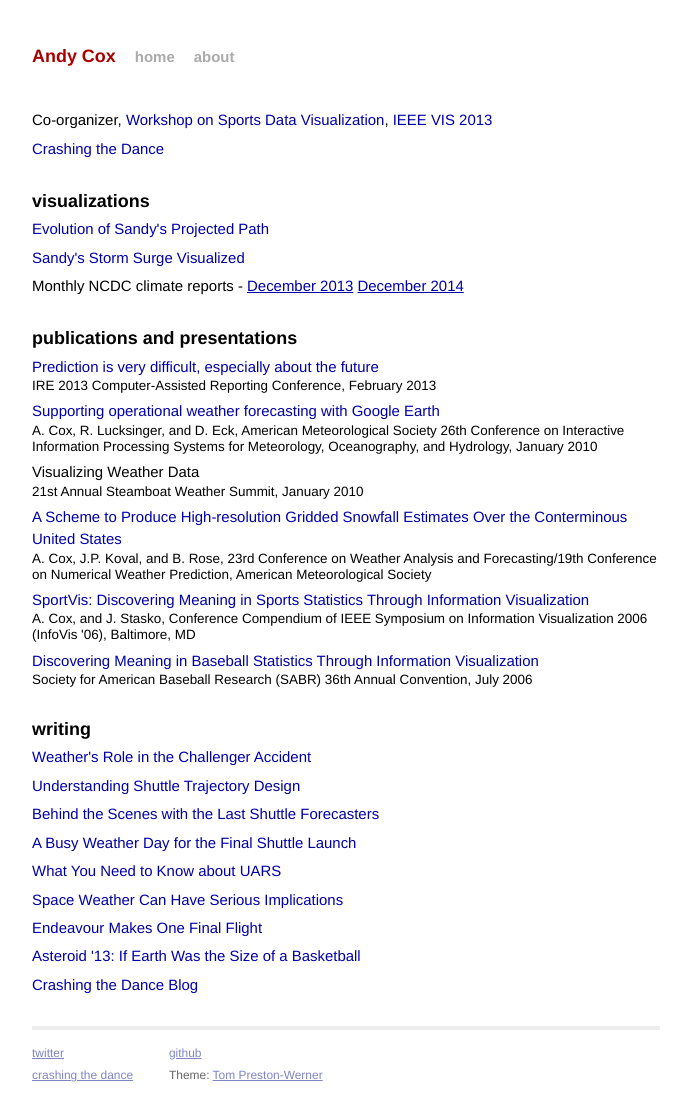
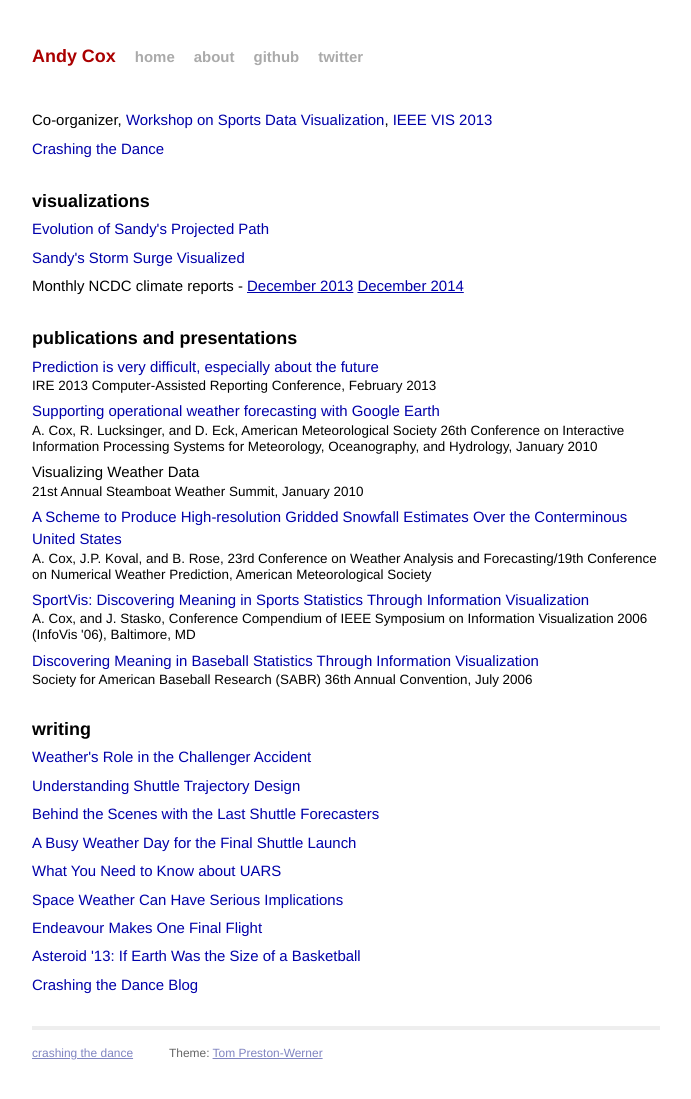
Before and after one commit to andycox/andycox.github.io, a Jekyll site: the page built from index.html, in a window 1280 px wide. Shown: the whole page, without its empty margins (294-985 px from the left). Built offline with Jekyll 4.4.1, drawn with Linux system fonts in a browser that asks for light colours; Markdown is read by kramdown in place of the engine named in the settings; after the commit the page ends 1076 px from its top, so only the background shows below that.

Commit message:
Shifting

```diff
--- a/_layouts/default.html
+++ b/_layouts/default.html
@@ -33,6 +33,8 @@
               <h1 class="title"><a href="/">{{ site.name }}</a></h1>
               <a class="extra" href="/">home</a>
               <a class="extra" href="/about.html">about</a>
+              <a class="extra" href="http://github.com/andycox/">github</a>
+              <a class="extra" href="http://twitter.com/infovizard/">twitter</a>
             </div>
 
                 {{ content }}
```
Also changed, not shown: other parts of _layouts/default.html (+0 -4 lines).
